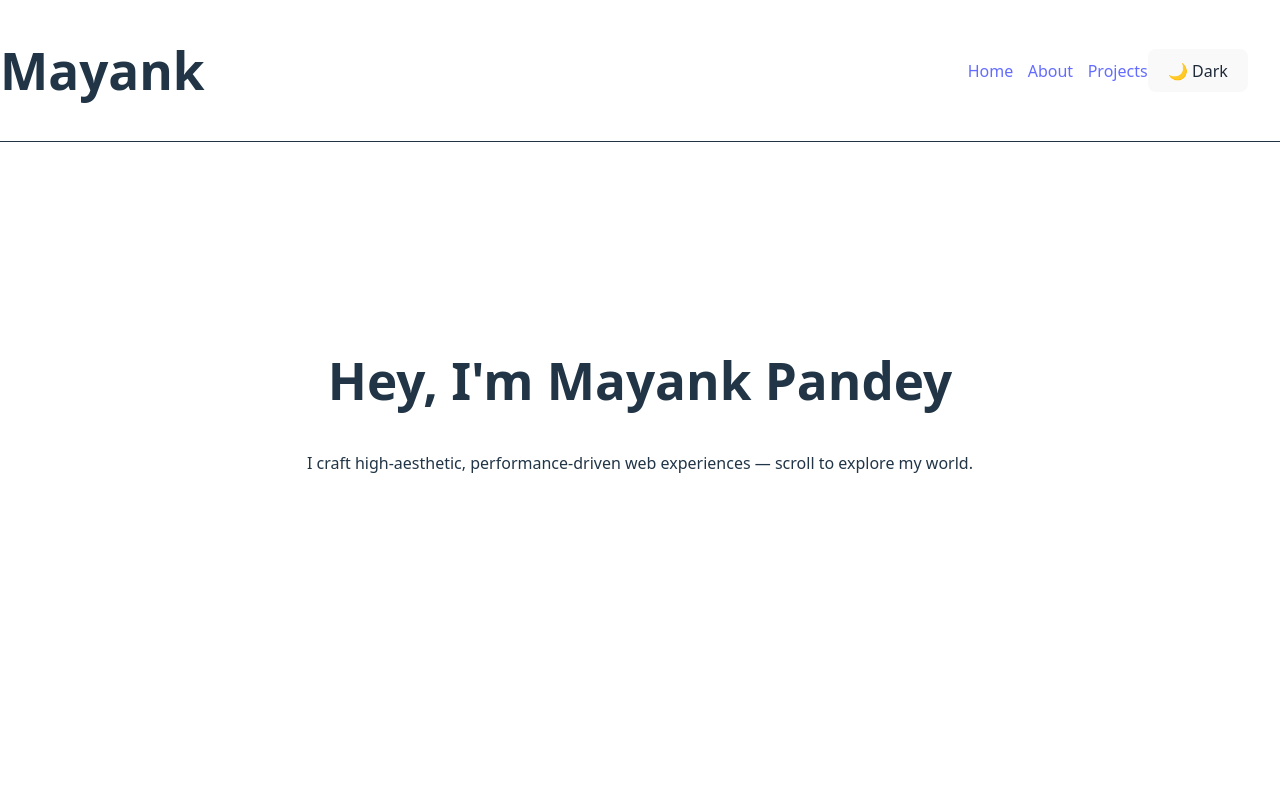
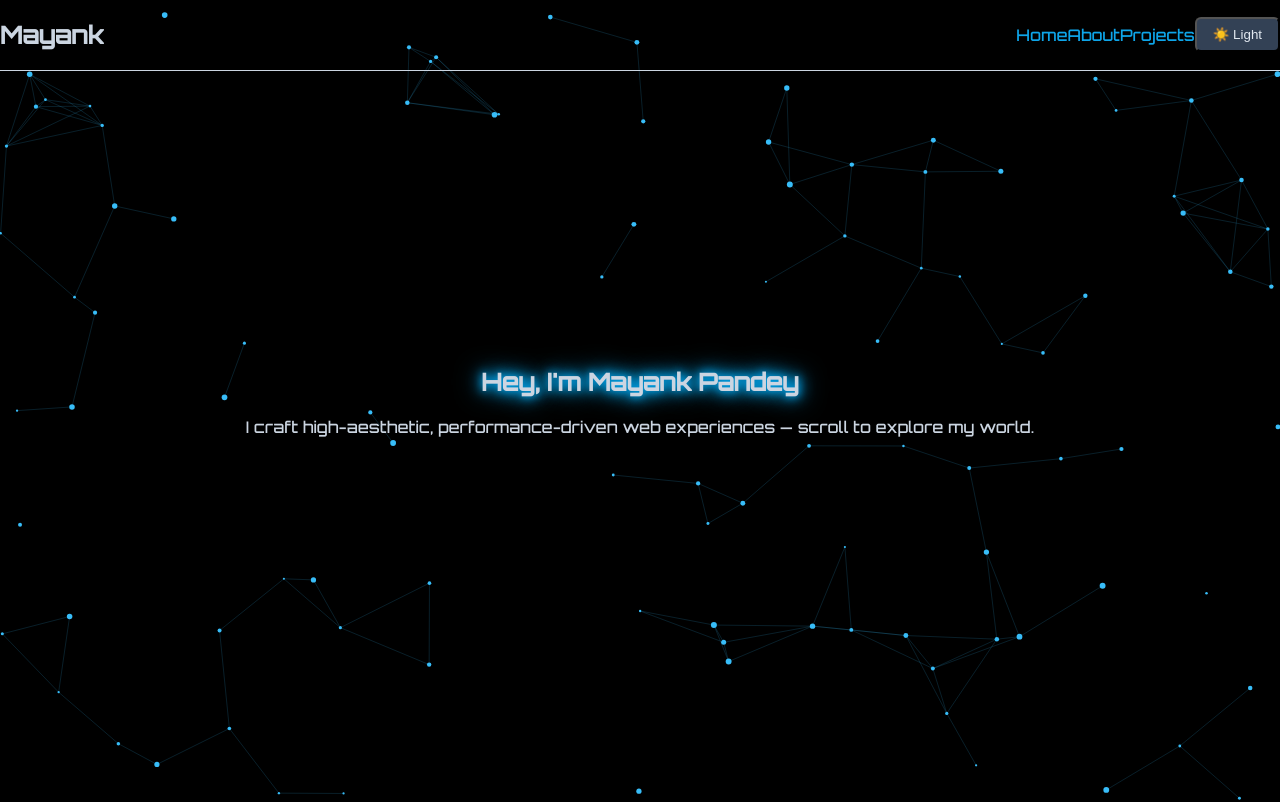
Before and after one commit to Wizard-Mayank/My-Portfolio, a React (Vite) app: page / in a window 1280 px wide. Shown: the top 802 px of the page. Built offline with nearby package versions, Linux system fonts and the light colour scheme.

Commit message:
frontend (background, text, color) update

```diff
--- a/index.html
+++ b/index.html
@@ -1,11 +1,22 @@
 <!DOCTYPE html>
 <html lang="en">
   <head>
+    <link
+      href="https://fonts.googleapis.com/css2?family=Orbitron:wght@500&display=swap"
+      rel="stylesheet"
+    />
+
     <meta charset="UTF-8" />
     <meta name="viewport" content="width=device-width, initial-scale=1.0" />
     <title>My Portfolio</title>
   </head>
   <body>
+    <!-- Light mode floating background (hidden by default) -->
+    <div
+      id="light-bg-visual"
+      class="hidden absolute top-0 left-0 w-full h-full -z-10 blur-xl opacity-40 pointer-events-none"
+    ></div>
+
     <div id="root"></div>
     <script type="module" src="/src/main.jsx"></script>
   </body>
--- a/package.json
+++ b/package.json
@@ -15,7 +15,8 @@
     "react": "^19.1.0",
     "react-dom": "^19.1.0",
     "react-intersection-observer": "^9.16.0",
-    "react-parallax-tilt": "^1.7.296"
+    "react-parallax-tilt": "^1.7.296",
+    "tailwindcss": "^4.1.8"
   },
   "devDependencies": {
     "@eslint/js": "^9.25.0",
@@ -29,7 +30,6 @@
     "eslint-plugin-react-refresh": "^0.4.19",
     "globals": "^16.0.0",
     "postcss": "^8.5.4",
-    "tailwindcss": "^4.1.8",
     "vite": "^6.3.5"
   }
 }
--- a/src/App.jsx
+++ b/src/App.jsx
@@ -1,50 +1,63 @@
+import { useState, useEffect } from "react";
+
 import About from "./components/About";
 import Navbar from "./components/Navbar";
-import { motion } from "framer-motion";
 import Projects from "./components/Projects";
 import Stats from "./components/Stats";
 import TimelineResume from "./components/TimelineResume";
 import SmoothScroll from "./components/SmoothScroll";
-import "./utils/lenis"; // 💡 Only import, no need to use directly
+import FloatingParticles from "./components/FloatingParticles";
 import Reveal from "./components/Reveal";
+import "./utils/lenis";
+import { motion } from "framer-motion";
 
 function App() {
+  const [theme, setTheme] = useState(() => {
+    return localStorage.getItem("theme") || "dark";
+  });
+
+  useEffect(() => {
+    localStorage.setItem("theme", theme);
+    document.documentElement.classList.remove("dark", "light");
+    document.documentElement.classList.add(theme);
+  }, [theme]);
+
   return (
-    <div className="bg-white dark:bg-zinc-900 text-zinc-900 dark:text-white min-h-screen transition-colors duration-300">
-      <Navbar />
-
+    <div className="min-h-screen relative overflow-hidden bg-white text-black dark:bg-black dark:text-white">
+      <FloatingParticles />
+      <Navbar theme={theme} setTheme={setTheme} />
       <SmoothScroll />
 
-      <section id="home" className="h-screen flex items-center justify-center">
+      <section id="home" className="h-screen flex items-center justify-center relative z-10">
         <motion.div
           initial={{ opacity: 0, y: -60 }}
           animate={{ opacity: 1, y: 0 }}
           transition={{ duration: 1 }}
           className="text-center"
         >
-          <h1 className="text-5xl md:text-7xl font-extrabold mb-4">
-            Hey, I'm <span className="text-sky-400">Mayank Pandey</span>
-          </h1>
-          <p className="text-xl md:text-2xl text-zinc-300 max-w-2xl mx-auto">
-            I craft high-aesthetic, performance-driven web experiences — scroll
-            to explore my world.
+          <motion.h1
+            className="text-5xl md:text-7xl font-extrabold mb-4 text-sky-400"
+            animate={{
+              textShadow: [
+                "0 0 5px #0ff, 0 0 10px #0ff, 0 0 20px #0ff",
+                "0 0 10px #06f, 0 0 20px #06f, 0 0 30px #06f",
+                "0 0 5px #0ff, 0 0 10px #0ff, 0 0 20px #0ff",
+              ],
+            }}
+            transition={{ duration: 5, repeat: Infinity, repeatType: "mirror" }}
+          >
+            Hey, I'm Mayank Pandey
+          </motion.h1>
+          <p className="text-xl md:text-2xl text-zinc-700 dark:text-zinc-300 max-w-2xl mx-auto">
+            I craft high-aesthetic, performance-driven web experiences — scroll to explore my world.
           </p>
         </motion.div>
       </section>
-      <Reveal>
-        <About />
-      </Reveal>
 
-      <Reveal>
-        <Projects />
-      </Reveal>
-      <Reveal>
-        <Stats />
-      </Reveal>
-
-      <Reveal>
-        <TimelineResume />
-      </Reveal>
+      <Reveal><About /></Reveal>
+      <Reveal><Projects /></Reveal>
+      <Reveal><Stats /></Reveal>
+      <Reveal><TimelineResume /></Reveal>
     </div>
   );
 }
--- /dev/null
+++ b/src/components/FloatingParticles.jsx
@@ -0,0 +1,100 @@
+import { useEffect, useRef } from "react";
+
+const FloatingParticles = () => {
+  const canvasRef = useRef(null);
+  const colorRef = useRef("#38bdf8");
+
+  useEffect(() => {
+    const canvas = canvasRef.current;
+    const ctx = canvas.getContext("2d");
+    let animationFrameId;
+
+    canvas.width = window.innerWidth;
+    canvas.height = window.innerHeight;
+
+    // Set color based on theme
+    const setColorFromTheme = () => {
+      const isDark = document.documentElement.classList.contains("dark");
+      colorRef.current = isDark ? "#38bdf8" : "#0f172a";
+    };
+
+    setColorFromTheme();
+
+    const observer = new MutationObserver(setColorFromTheme);
+    observer.observe(document.documentElement, {
+      attributes: true,
+      attributeFilter: ["class"],
+    });
+
+    const particles = Array.from({ length: 100 }, () => ({
+      x: Math.random() * canvas.width,
+      y: Math.random() * canvas.height,
+      radius: Math.random() * 2 + 1,
+      dx: (Math.random() - 0.5) * 0.5,
+      dy: (Math.random() - 0.5) * 0.5,
+    }));
+
+    const draw = () => {
+      ctx.clearRect(0, 0, canvas.width, canvas.height);
+
+      // Draw particles
+      particles.forEach((p) => {
+        ctx.beginPath();
+        ctx.arc(p.x, p.y, p.radius, 0, Math.PI * 2);
+        ctx.fillStyle = colorRef.current;
+        ctx.fill();
+      });
+
+      // Draw connecting lines
+      for (let i = 0; i < particles.length; i++) {
+        for (let j = i + 1; j < particles.length; j++) {
+          const dx = particles[i].x - particles[j].x;
+          const dy = particles[i].y - particles[j].y;
+          const distance = Math.sqrt(dx * dx + dy * dy);
+
+          if (distance < 100) {
+            ctx.beginPath();
+            ctx.moveTo(particles[i].x, particles[i].y);
+            ctx.lineTo(particles[j].x, particles[j].y);
+            ctx.strokeStyle = colorRef.current + "55"; // Semi-transparent
+            ctx.lineWidth = 0.5;
+            ctx.stroke();
+          }
+        }
+      }
+
+      // Update positions
+      particles.forEach((p) => {
+        p.x += p.dx;
+        p.y += p.dy;
+        if (p.x < 0 || p.x > canvas.width) p.dx *= -1;
+        if (p.y < 0 || p.y > canvas.height) p.dy *= -1;
+      });
+
+      animationFrameId = requestAnimationFrame(draw);
+    };
+
+    draw();
+
+    const handleResize = () => {
+      canvas.width = window.innerWidth;
+      canvas.height = window.innerHeight;
+    };
+    window.addEventListener("resize", handleResize);
+
+    return () => {
+      cancelAnimationFrame(animationFrameId);
+      window.removeEventListener("resize", handleResize);
+      observer.disconnect();
+    };
+  }, []);
+
+  return (
+    <canvas
+      ref={canvasRef}
+      className="fixed top-0 left-0 w-full h-full z-0 pointer-events-none"
+    />
+  );
+};
+
+export default FloatingParticles;
--- a/src/components/Navbar.jsx
+++ b/src/components/Navbar.jsx
@@ -1,55 +1,31 @@
 import { useEffect, useState } from "react";
 
-const Navbar = () => {
-  const [darkMode, setDarkMode] = useState(
-    () => localStorage.getItem("theme") === "dark"
-  );
-
-  useEffect(() => {
-    if (darkMode) {
-      document.documentElement.classList.add("dark");
-      localStorage.setItem("theme", "dark");
-    } else {
-      document.documentElement.classList.remove("dark");
-      localStorage.setItem("theme", "light");
-    }
-  }, [darkMode]);
+const Navbar = ({ theme, setTheme }) => {
+  const toggleTheme = () => {
+    setTheme(theme === "dark" ? "light" : "dark");
+  };
 
   return (
     <nav className="fixed top-0 w-full z-50 backdrop-blur bg-white/60 dark:bg-black/60 border-b border-zinc-200 dark:border-zinc-800">
       <div className="max-w-6xl mx-auto px-4 py-3 flex justify-between items-center">
-
-        {/* Left side: Logo / Name */}
         <h1 className="text-xl font-bold text-zinc-800 dark:text-white">Mayank</h1>
-
-        {/* Right side: nav links + dark mode toggle */}
-        <div className="flex items-center gap-6"
-          style={{ marginRight: "2rem" }}  // <-- Here is the magic: add explicit right margin inline to push left
-        >
+        <div className="flex items-center gap-6">
           <ul className="flex flex-nowrap text-sm font-medium text-zinc-700 dark:text-zinc-300 list-none">
-            <li className="mr-8 min-w-[60px]">
-              <a href="#home" className="hover:text-sky-500 transition-colors px-1">
-                Home
-              </a>
+            <li className="mr-8">
+              <a href="#home" className="hover:text-sky-500 transition-colors px-1">Home</a>
             </li>
-            <li className="mr-8 min-w-[60px]">
-              <a href="#about" className="hover:text-sky-500 transition-colors px-1">
-                About
-              </a>
+            <li className="mr-8">
+              <a href="#about" className="hover:text-sky-500 transition-colors px-1">About</a>
             </li>
-            <li className="min-w-[60px]">
-              <a href="#projects" className="hover:text-sky-500 transition-colors px-1">
-                Projects
-              </a>
+            <li>
+              <a href="#projects" className="hover:text-sky-500 transition-colors px-1">Projects</a>
             </li>
           </ul>
-
           <button
-            onClick={() => setDarkMode(!darkMode)}
+            onClick={toggleTheme}
             className="bg-zinc-200 dark:bg-zinc-700 px-2 py-1 rounded-md text-xs transition-colors duration-200"
-            style={{ color: darkMode ? "#f3f4f6" : "#1f2937" }}
           >
-            {darkMode ? "☀️ Light" : "🌙 Dark"}
+            {theme === "dark" ? "☀️ Light" : "🌙 Dark"}
           </button>
         </div>
       </div>
--- a/src/index.css
+++ b/src/index.css
@@ -2,102 +2,49 @@
 @tailwind components;
 @tailwind utilities;
 
-/* Light mode (default) */
+/* Orbitron Font (Google Fonts loaded via index.html) */
 :root {
-  font-family: system-ui, Avenir, Helvetica, Arial, sans-serif;
-  line-height: 1.5;
-  font-weight: 400;
-  color-scheme: light dark;
-
-  color: #213547;
-  background-color: #ffffff;
-
-  font-synthesis: none;
-  text-rendering: optimizeLegibility;
-  -webkit-font-smoothing: antialiased;
-  -moz-osx-font-smoothing: grayscale;
+  font-family: 'Orbitron', sans-serif;
 }
 
-html {
-  scroll-behavior: smooth;
+/* Light mode base styles */
+body {
+  margin: 0;
+  min-height: 100vh;
+  background-color: #f0f4f8;
+  color: #0f172a;
 }
 
-a {
-  font-weight: 500;
-  color: #646cff;
-  text-decoration: inherit;
-}
-a:hover {
-  color: #535bf2;
+/* Dark mode override */
+html.dark body {
+  background-color: #000;
+  color: #cbd5e1;
 }
 
-body {
-  margin: 0;
-  min-width: 320px;
-  min-height: 100vh;
-  /* display: flex;
-  place-items: center; */
+html.light body {
+  background-color: #fff;
+  color: #0f172a;
 }
 
-h1 {
-  font-size: 3.2em;
-  line-height: 1.1;
+/* Links */
+a {
+  color: #0ea5e9;
+  text-decoration: none;
 }
 
-button {
-  border-radius: 8px;
-  border: 1px solid transparent;
-  padding: 0.6em 1.2em;
-  font-size: 1em;
-  font-weight: 500;
-  font-family: inherit;
-  background-color: #f9f9f9;
-  cursor: pointer;
-  transition: border-color 0.25s;
-}
-button:hover {
-  border-color: #646cff;
-}
-button:focus,
-button:focus-visible {
-  outline: 4px auto -webkit-focus-ring-color;
+a:hover {
+  color: #38bdf8;
 }
 
-/* Dark mode styles applied only when .dark class is present on html or body */
-.dark {
-  color: rgba(255, 255, 255, 0.87);
-  background-color: #242424;
+/* Buttons */
+button {
+  background: #e0f2fe;
+  color: #0f172a;
+  padding: 0.5rem 1rem;
+  border-radius: 0.375rem;
 }
 
-.dark a:hover {
-  color: #747bff;
+html.dark button {
+  background: #334155;
+  color: #e2e8f0;
 }
-
-.dark button {
-  background-color: #1a1a1a;
-  color: #fff;
-  border-color: transparent;
-}
-
-.dark button:hover {
-  border-color: #646cff;
-}
-
-html {
-  scroll-behavior: auto; /* important when using Lenis */
-}
-
-/* Custom scrollbar */
-::-webkit-scrollbar {
-  width: 8px;
-}
-::-webkit-scrollbar-track {
-  background: transparent;
-}
-::-webkit-scrollbar-thumb {
-  background-color: rgba(100, 116, 139, 0.4); /* zinc-500 w/opacity */
-  border-radius: 9999px;
-}
-::-webkit-scrollbar-thumb:hover {
-  background-color: rgba(100, 116, 139, 0.7);
-}
--- a/tailwind.config.js
+++ b/tailwind.config.js
@@ -1,13 +1,8 @@
-/** @type {import('tailwindcss').Config} */
-export default {
-  darkMode: "class",
+module.exports = {
+  darkMode: 'class',
   content: ["./index.html", "./src/**/*.{js,ts,jsx,tsx}"],
   theme: {
-    extend: {
-      animation: {
-        bounce: "bounce 2s infinite",
-      },
-    },
+    extend: {},
   },
   plugins: [],
 };
```
Also changed, not shown: src/components/LightBackground.jsx (added, +139 -0 lines), 1 other file (tests, documents, lock files or other folders).
